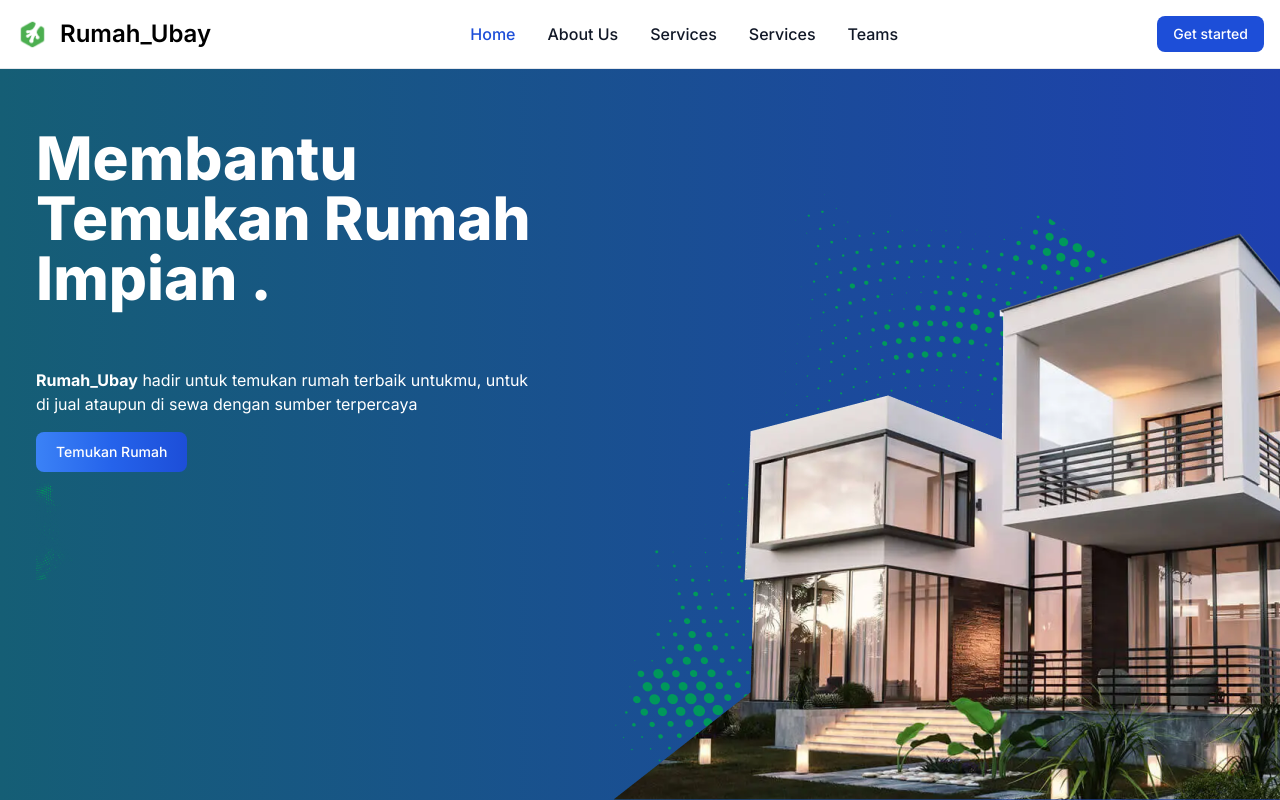
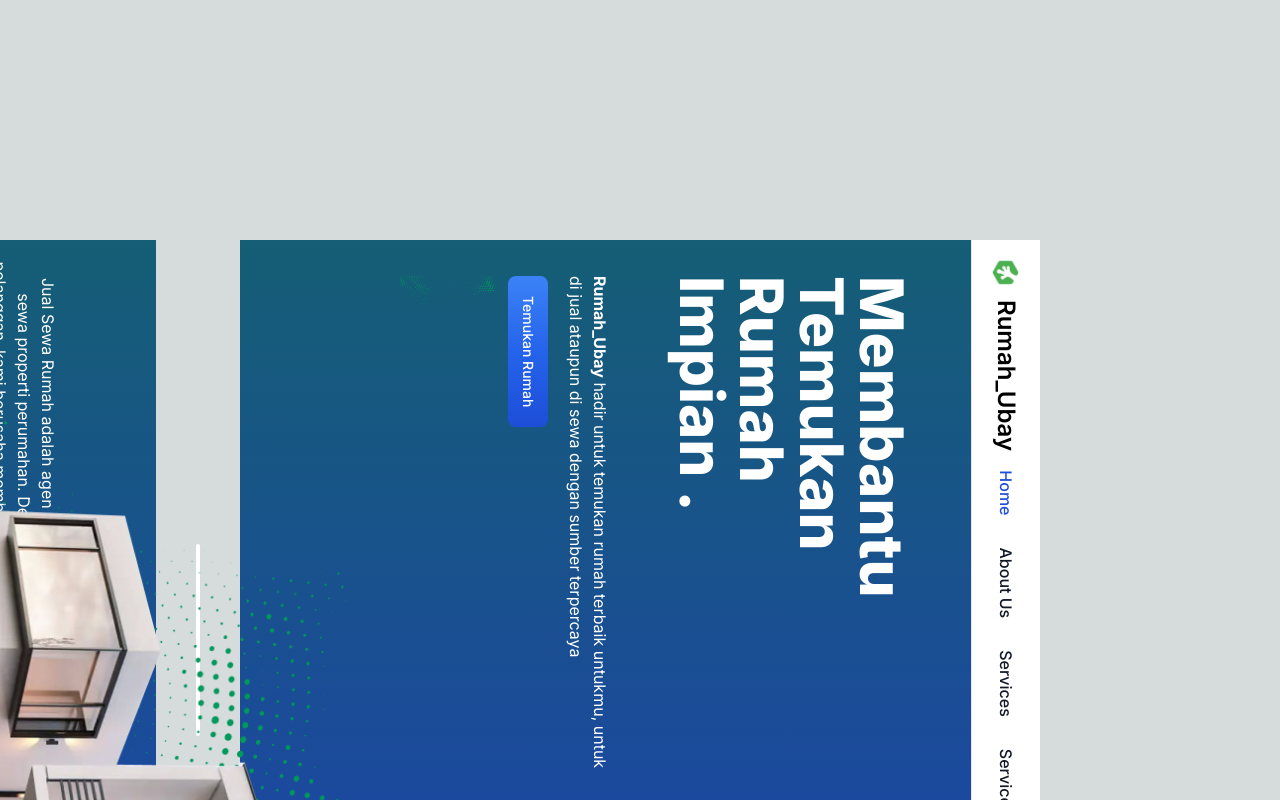
Before and after one commit to ubaybk/companyprofile, a Next.js app: page / in a window 1280 px wide. Shown: the top 800 px of the page. Built offline with nearby package versions, Linux system fonts and the light colour scheme; no server answers.

Commit message:
newFiturPotrait

```diff
--- a/src/app/globals.css
+++ b/src/app/globals.css
@@ -1,6 +1,25 @@
 @tailwind base;
 @tailwind components;
 @tailwind utilities;
+
+/* styles/globals.css */
+
+/* Mengunci orientasi layar potret */
+@media (orientation: landscape) {
+  body {
+    transform: rotate(90deg);
+    transform-origin: center;
+    width: 100vh;
+    height: 100vw;
+    overflow-x: hidden;
+    position: fixed;
+    top: 0;
+    left: 0;
+    bottom: 0;
+    right: 0;
+  }
+}
+
 
 :root {
   --foreground-rgb: 0, 0, 0;
```
